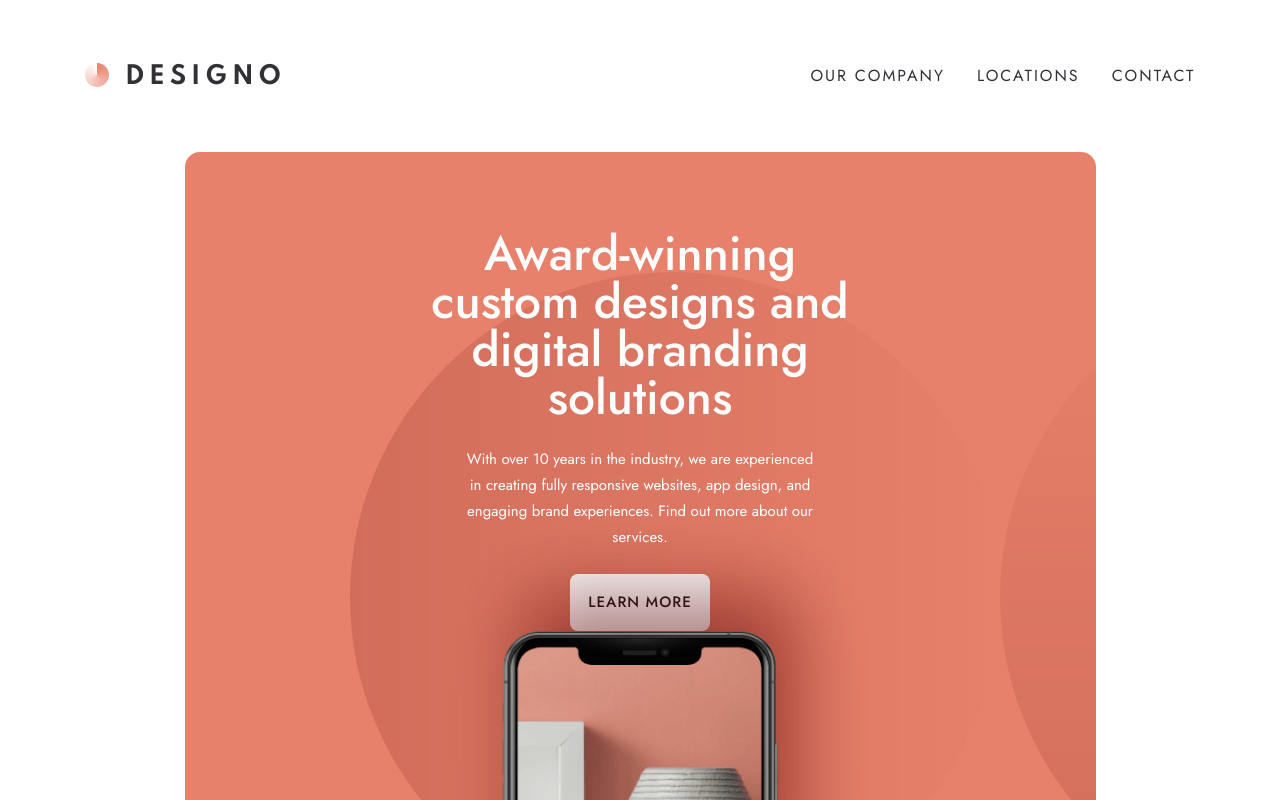
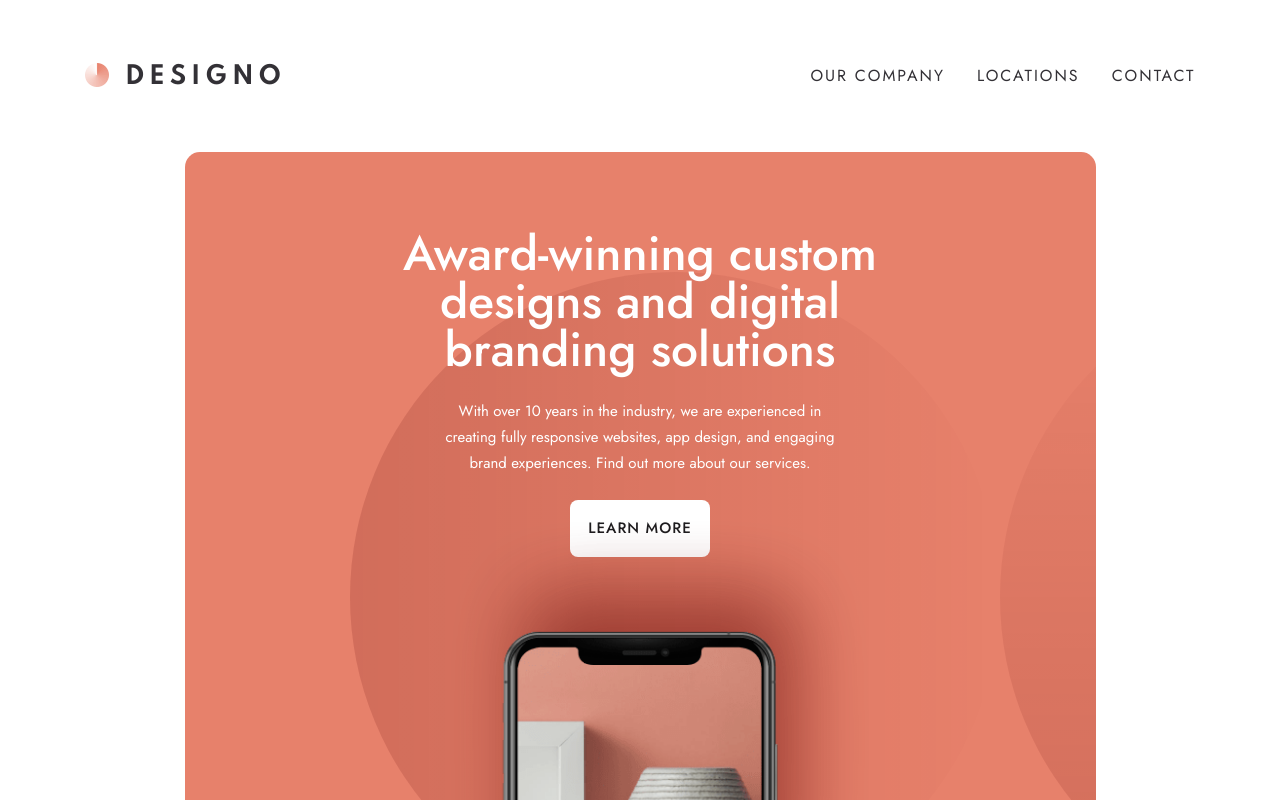
Before and after one commit to MorganBare/Designo-Multi-Page-Website, a React (Create React App) app: page / in a window 1280 px wide. Shown: the top 800 px of the page. Built offline with nearby package versions, Linux system fonts and the light colour scheme.

Commit message:
removed some padding from home hero content

```diff
--- a/src/components/heros/home/HeroHome.styled.js
+++ b/src/components/heros/home/HeroHome.styled.js
@@ -57,7 +57,7 @@ export const HeroHomeContent = styled.div`
 
     @media screen and (min-width:760px) {
         width: 550px;
-        margin: 0 auto;
+        padding: 1rem 0;
 
         h1 {
         line-height: ${({theme}) => theme.lineHeight.large};
```
